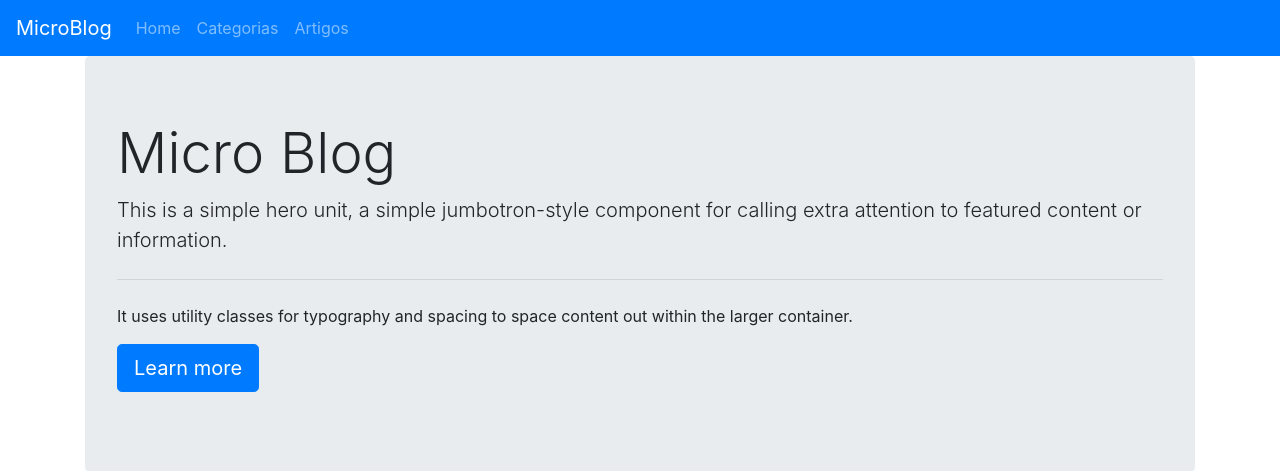
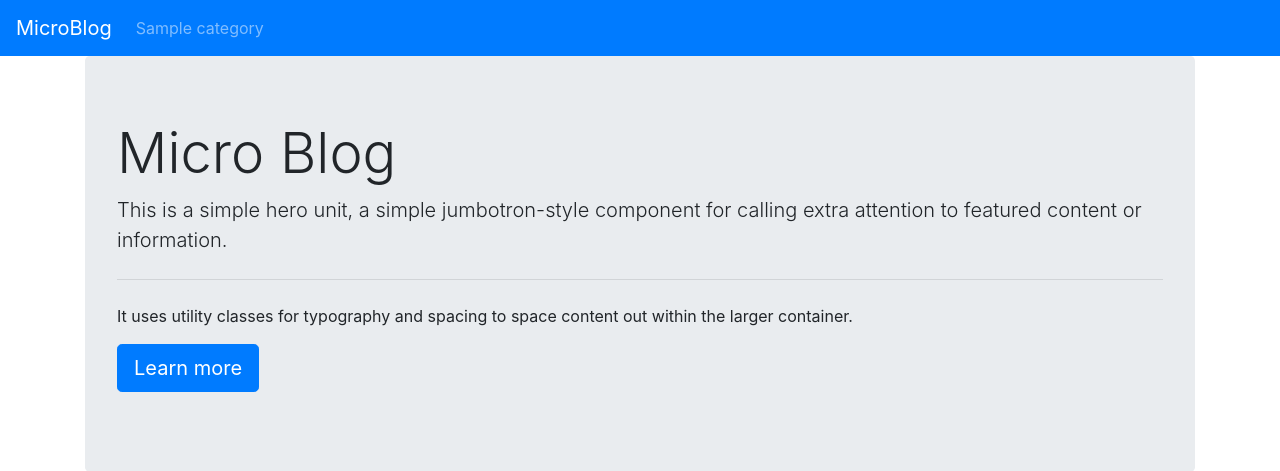
Before and after one commit to AndreTeixeirax8/MicroBlog, a Node server app: page / in a window 1280 px wide. Shown: the top 471 px of the page. Run offline with Node 20, Linux system fonts and the light colour scheme; tables that the repository leaves empty hold one stand-in row (values such as "Sample post"); some libraries are stand-ins or nearby versions.

Commit message:
Iniciado menu dinamico de categoria

```diff
--- a/index.js
+++ b/index.js
@@ -33,15 +33,18 @@ connection
             console.log(error);
         })
 
-
+//Rota home
 app.get("/",(req,res)=>{
     Article.findAll({
         order:[
             ['id','DESC']//ordenação dos artigos na home
         ]
     }).then(articles =>{
-        //Pesquisa os artighos para home
-        res.render("index",{articles:articles});
+        Category.findAll().then(categories =>{
+             //Pesquisa os artigos para home
+        res.render("index",{articles:articles,categories:categories});
+        });
+
     });
 
 });
@@ -61,7 +64,10 @@ app.get("/:slug",(req,res)=>{
         }
     }).then(article =>{
         if(article != undefined){//se localiza o slug passa pra view o artigo
-            res.render("article",{article:article});
+            Category.findAll().then(categories =>{
+                //Pesquisa os artigos para home
+           res.render("article",{article:article,categories:categories});
+           });
         }else{
             res.redirect("/");
         }
--- a/views/partials/homenavbar.ejs
+++ b/views/partials/homenavbar.ejs
@@ -4,15 +4,15 @@
     </a>
 
     <ul class="navbar-nav mr-auto">
-        <li class="nav-item">
-            <a  class="nav-link" href="/">Home</a>
-        </li>
-        <li class="nav-item">
-            <a  class="nav-link" href="/admin/categories">Categorias</a>
-        </li>
-        <li>
-            <a  class="nav-link" href="/admin/articles">Artigos</a>
-        </li>
+
+        <% categories.forEach(category =>{ %>
+            <li class="nav-item">
+                <a  class="nav-link" href="/"><%= category.title %></a>
+            </li>
+        <%})%>
+
+
+
     </ul>
 
 </nav>
--- a/views/partials/navbar.ejs
+++ b/views/partials/navbar.ejs
@@ -4,6 +4,9 @@
     </a>
 
     <ul class="navbar-nav mr-auto">
+        <li class="nav-item">
+            <a  class="nav-link" href="/">Home</a>
+        </li>
         <li class="nav-item">
             <a  class="nav-link" href="/admin/categories">Categorias</a>
         </li>
```
